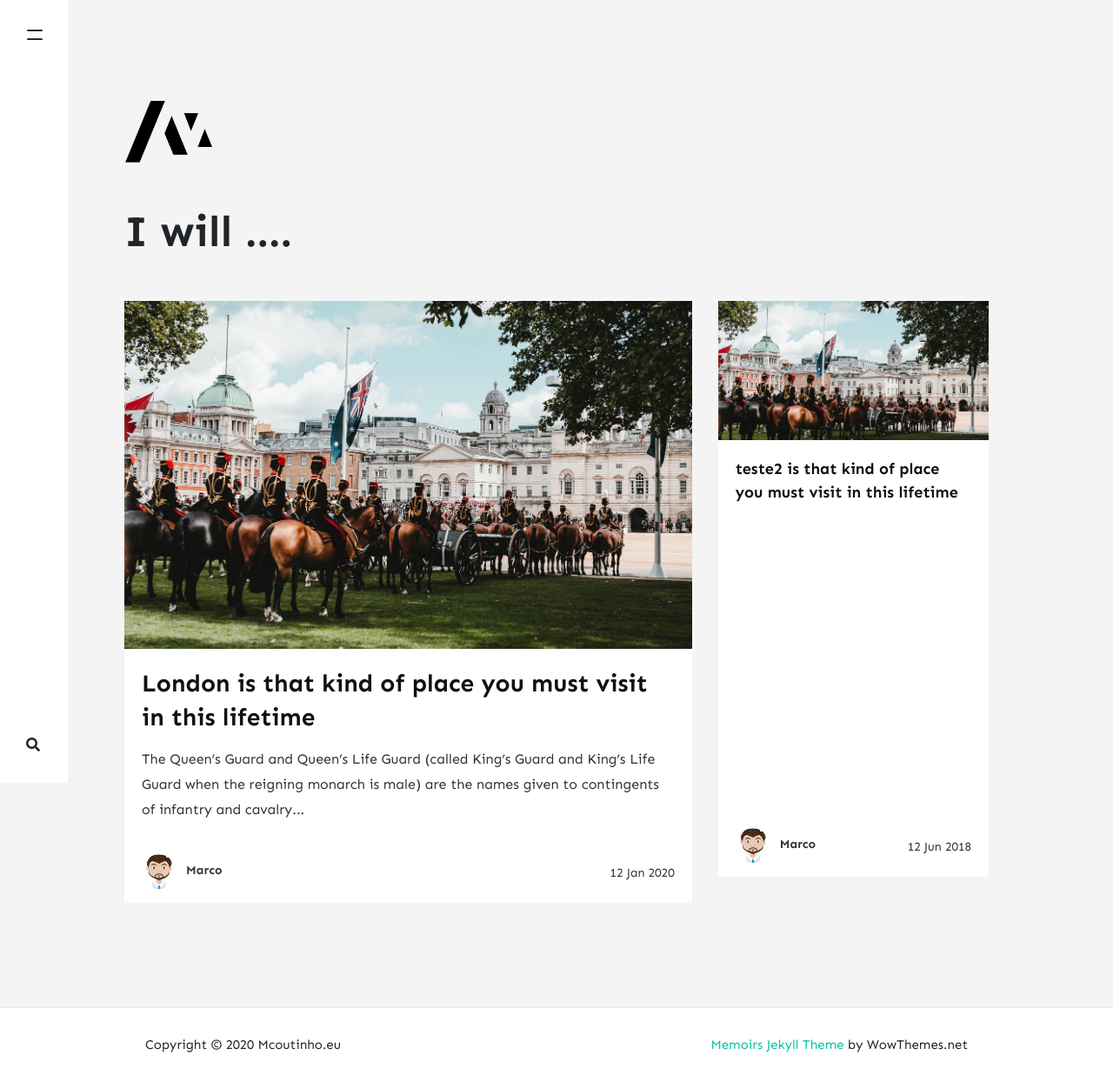
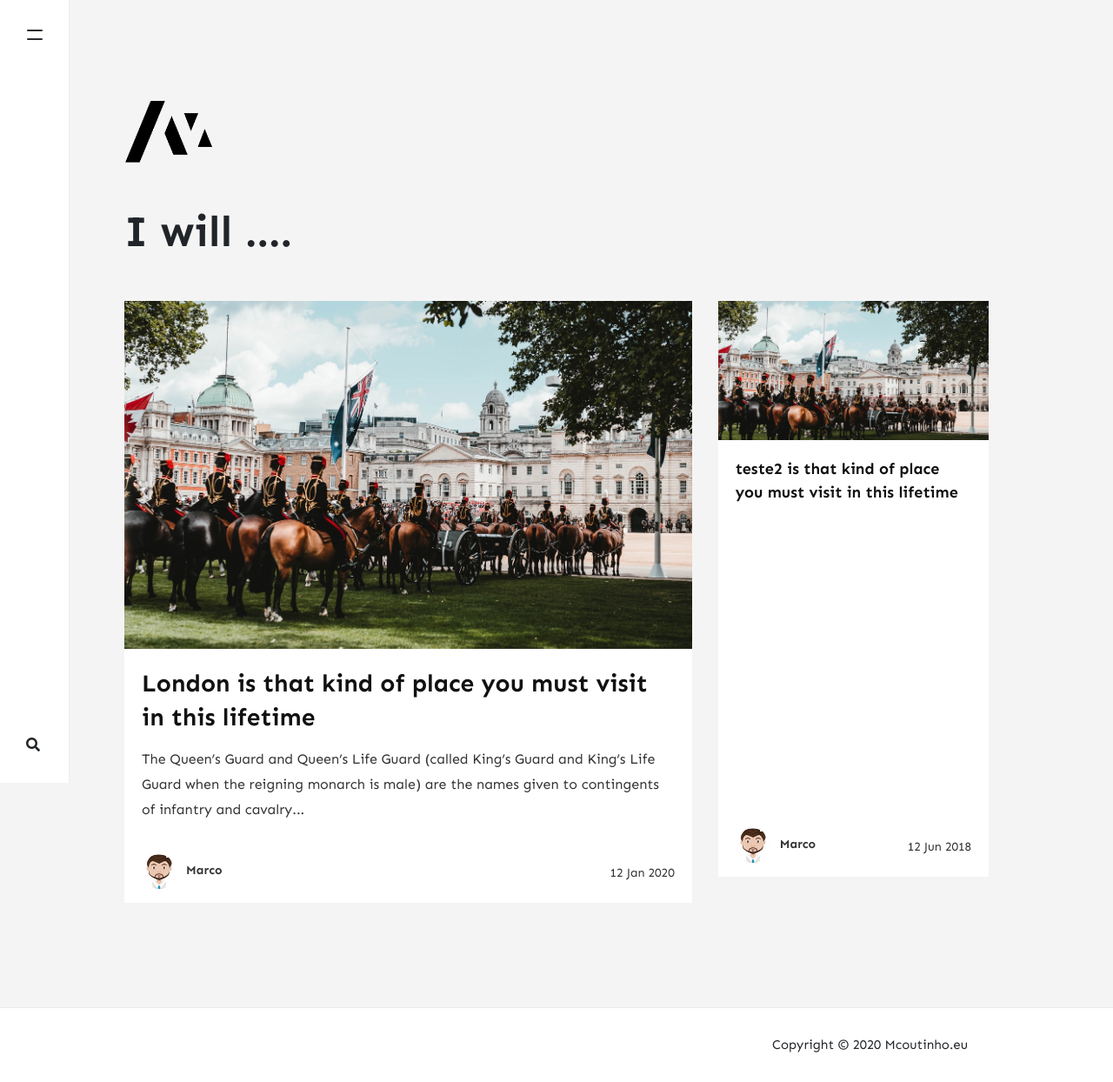
Before and after one commit to merc81/merc81.github.io, a Jekyll site: the page built from index.html, in a window 1280 px wide. Shown: the whole page at 87% size. Built offline with Jekyll 4.4.1, drawn with Linux system fonts in a browser that asks for light colours; nearby versions of some CDN libraries; the list of posts is cut into pages by our own code; comment, search, counter and statistics services are not loaded.

Commit message:
Update default.html

```diff
--- a/_layouts/default.html
+++ b/_layouts/default.html
@@ -111,10 +111,9 @@ ga('send', 'pageview');
     <div class="container">
         <div class="row">
             <div class="col-md-6 col-sm-12 text-center text-lg-left">
-                Copyright © {{ site.time | date: "%Y" }} {{ site.name }}
             </div>
             <div class="col-md-6 col-sm-12 text-center text-lg-right">
-                <a target="_blank" href="https://www.wowthemes.net/memoirs-free-jekyll-theme/">Memoirs Jekyll Theme</a> by WowThemes.net
+		Copyright © {{ site.time | date: "%Y" }} {{ site.name }}
             </div>
         </div>
     </div>
```
